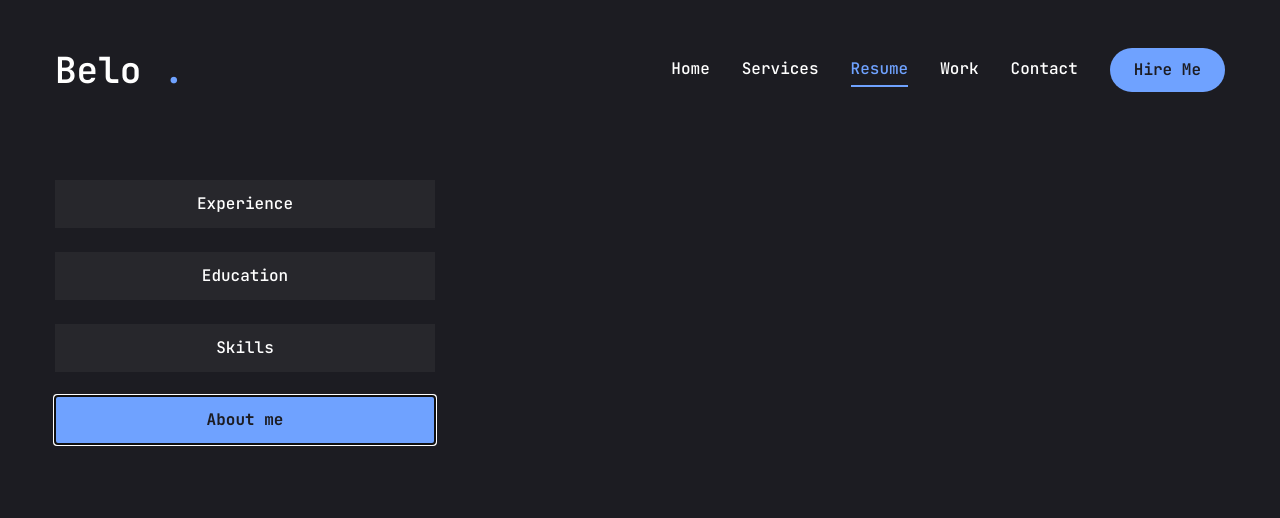
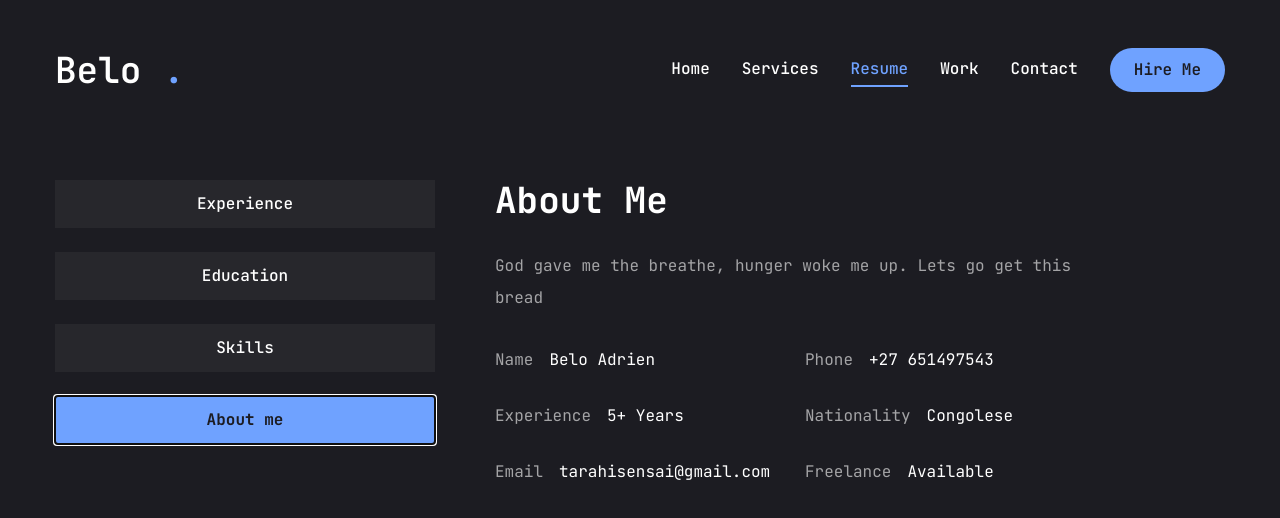
Before and after one commit to AdrianDaDon/portfolio, a Next.js app in the folder belo_portfolio/: page /resume in a window 1280 px wide. Both pictures are taken after a click on the tab "About me". Shown: the top 518 px of the page. Built offline with nearby package versions, Linux system fonts and the light colour scheme.

Commit message:
fully completed the resume screen

```diff
--- a/belo_portfolio/app/resume/data.jsx
+++ b/belo_portfolio/app/resume/data.jsx
@@ -17,11 +17,11 @@
   info: [
     {
       fieldName: "Name",
-      fieldValue: "Belo",
+      fieldValue: "Belo Adrien",
     },
     {
       fieldName: "Phone",
-      fieldValue: "(+27 65 149 7543)",
+      fieldValue: "+27 651497543",
     },
     {
       fieldName: "Experience",
@@ -33,15 +33,11 @@
     },
     {
       fieldName: "Email",
-      fieldValue: "beadrie022@student.wethinkcode.co.za",
+      fieldValue: "tarahisensai@gmail.com",
     },
     {
       fieldName: "Freelance",
       fieldValue: "Available",
-    },
-    {
-      fieldName: "Spoken Languages",
-      fieldValue: "English, French",
     },
   ],
 };
--- a/belo_portfolio/app/resume/page.jsx
+++ b/belo_portfolio/app/resume/page.jsx
@@ -141,7 +141,29 @@
             </TabsContent>
 
             {/* ABOUT */}
-            <TabsContent value="about" className="w-full"></TabsContent>
+            <TabsContent
+              value="about"
+              className="w-full text-center xl:text-left"
+            >
+              <div className="flex flex-col gap-[30px]">
+                <h3 className="text-4xl font-bold">{about.title}</h3>
+                <p className="max-w-[600px] text-white/60 mx-auto xl:mx-0">
+                  {about.description}
+                </p>
+
+                <ul className="grid grid-cols-1 xl:grid-cols-2 gap-y-6 max-w-[620px] mx-auto xl:mx-0">
+                  {about.info.map((item, index) => (
+                    <li
+                      key={index}
+                      className="flex items-center justify-center xl:justify-start gap-4"
+                    >
+                      <span className="text-white/60">{item.fieldName}</span>
+                      <span className="text-l">{item.fieldValue}</span>
+                    </li>
+                  ))}
+                </ul>
+              </div>
+            </TabsContent>
           </div>
         </Tabs>
       </div>
```
